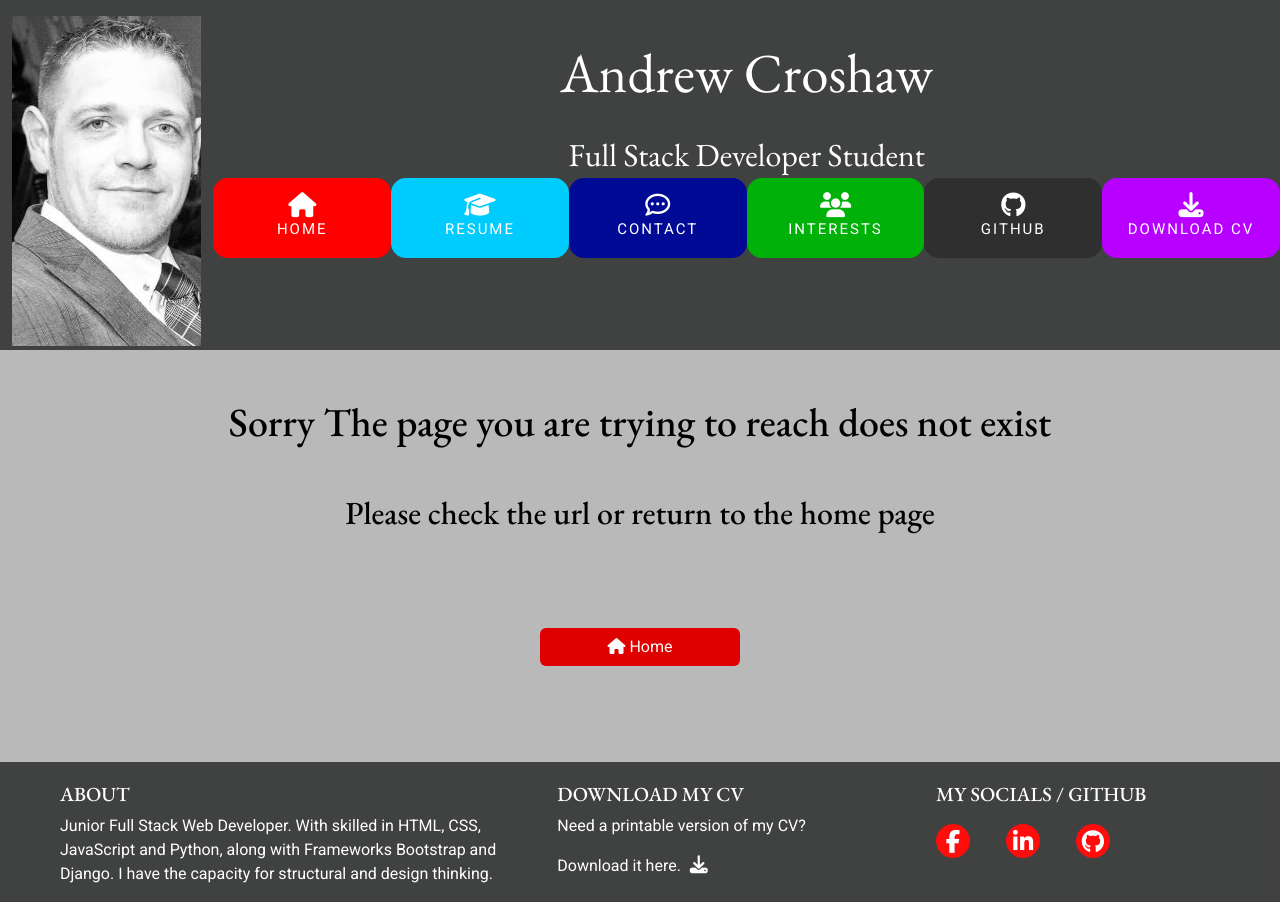
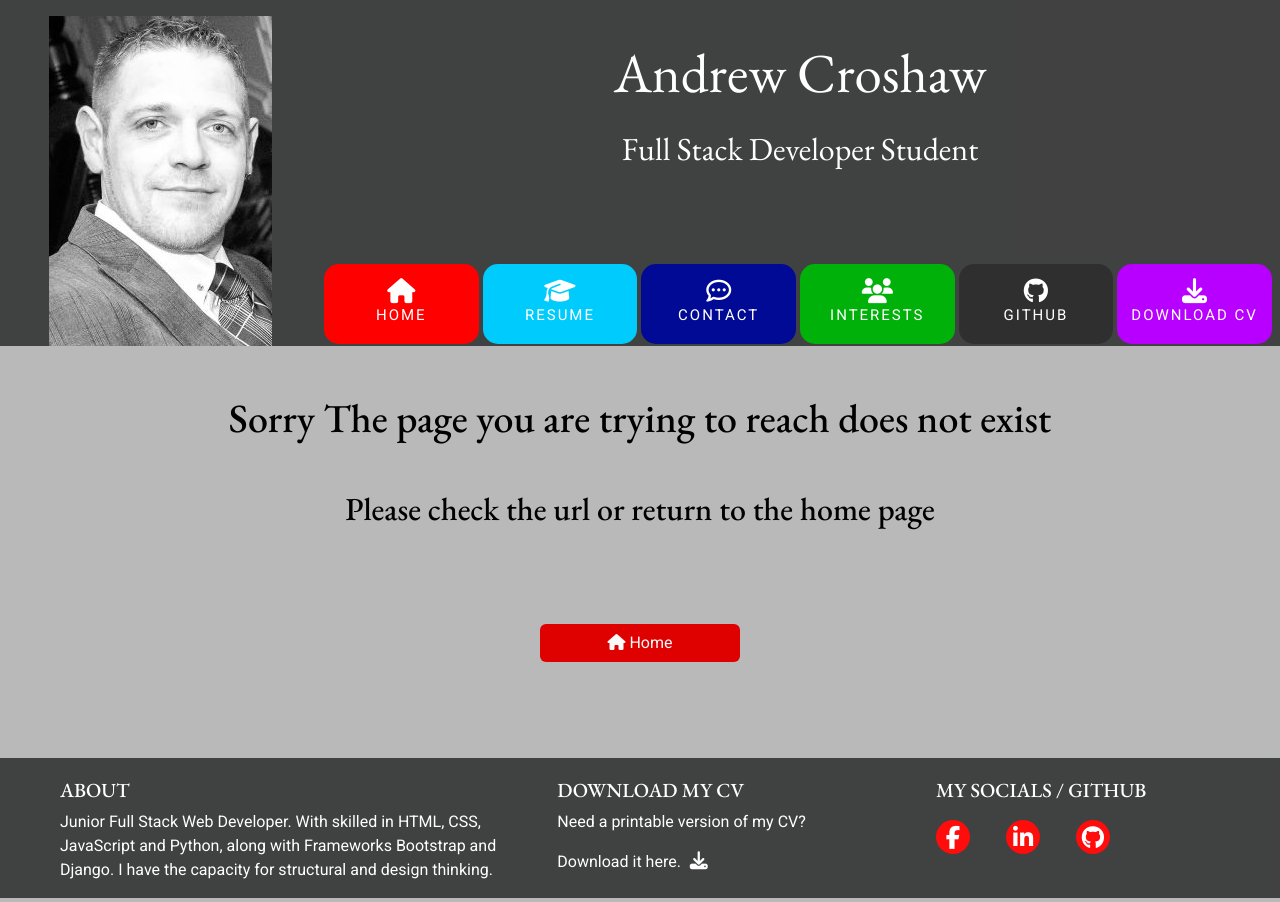
Before and after one commit to A-Croshaw/Andrew-CV, a plain HTML site: page 404.html in a window 1280 px wide. Drawn offline with nearby package versions, Linux system fonts and the light colour scheme.

Commit message:
added new header and footer to all pages

```diff
--- a/404.html
+++ b/404.html
@@ -23,36 +23,46 @@
 <body>
     <header class="container-fluid">
         <div class="row">
-            <div class="col-12 col-sm-4 col-lg-3 col-xl-2 my-1 mt-sm-5 mt-lg-3">
+            <div class="col-12 col-md-4 col-lg-3 col-xxl-2 pt-3 mt-5 mt-lg-0">
                 <a href="index.html">
                     <div class="logo"></div>
                 </a>
             </div>
-            <div class="col-12 col-sm-8 col-lg-9 col-xl-10 mb-1">
-                <div class="row bg-title-footer">
-                    <div class="heading">
+            <div class="col-12 col-md-8 col-lg-9 col-xxl-10">
+                <div class="row mb-lg-5">
                         <h1 class="name text-center">Andrew Croshaw</h1>
-                        <h2 class="title text-center"> Full Stack Developer Student</h2>
+                        <h2 class="title text-center my-lg-4"> Full Stack Developer Student</h2>
+                </div>
+                <div class="row mt-5 pt-4 pe-2">
+                    <div class="col-4 col-lg-2 list-inline-item m-0 p-0">
+                        <div class="menu-home menu-item ms-1">
+                            <a href="index.html"><i class="fa fa-home" aria-hidden="true"></i><span>Home</span></a>
                         </div>
                     </div>
-                <div class="row mt-1">
-                    <div class="col-4 col-lg-2 list-inline-item menu-home menu-item list-inline-item m-0 p-0">
-                        <a href="index.html"><i class="fa fa-home" aria-hidden="true"></i><span>Home</span></a>
-                    </div>
-                    <div class="col-4 col-lg-2 list-inline-item menu-resume menu-item list-inline-item m-0 p-0">
+                    <div class="col-4 col-lg-2 list-inline-item m-0 p-0">
+                        <div class="menu-resume menu-item ms-1">
                             <a href="resume.html"><i class="fa fa-graduation-cap" aria-hidden="true"></i><span>Resume</span></a>
                         </div>
-                    <div class="col-4 col-lg-2 list-inline-item menu-contact menu-item list-inline-item m-0 p-0">
+                    </div>
+                    <div class="col-4 col-lg-2 list-inline-item  m-0 p-0">
+                        <div class="menu-contact menu-item ms-1">
                             <a href="contact.html"><i class=" fa fa-commenting-o " aria-hidden="true "></i><span>Contact</span></a>
                         </div>
-                    <div class="col-4 col-lg-2 list-inline-item menu-interests menu-item list-inline-item m-0 p-0">
+                    </div>
+                    <div class="col-4 col-lg-2 list-inline-item  m-0 p-0">
+                        <div class="menu-interests menu-item ms-1">
                             <a href="interests.html"><i class="fa fa-users " aria-hidden="true "></i><span>Interests</span></a>
                         </div>
-                    <div class="col-4 col-lg-2 list-inline-item menu-github menu-item list-inline-item m-0 p-0">
+                    </div>
+                    <div class="col-4 col-lg-2 list-inline-item  m-0 p-0">
+                        <div class="menu-github menu-item ms-1">
                             <a href="github.html"><i class="fa fa-github " aria-hidden="true "></i><span>GitHub</span></a>
                         </div>
-                    <div class="col-4 col-lg-2 list-inline-item menu-download menu-item list-inline-item m-0 p-0">
+                    </div>
+                    <div class="col-4 col-lg-2 list-inline-item  m-0 p-0">
+                        <div class="menu-download menu-item ms-1">
                             <a href="assets/cv/Andrew.Croshaw.CV.pdf" target="_blank"><i class="fa fa-download " aria-hidden="true "></i><span>Download CV</span></a>
+                        </div>
                     </div>
                 </div>
             </div>
```
Also changed, not shown: contact.html (+24 -14 lines), github.html (+24 -14 lines), interests.html (+24 -14 lines), resume.html (+24 -14 lines), thankyou.html (+24 -14 lines). Lines whose indentation alone changed are shown as unchanged.
